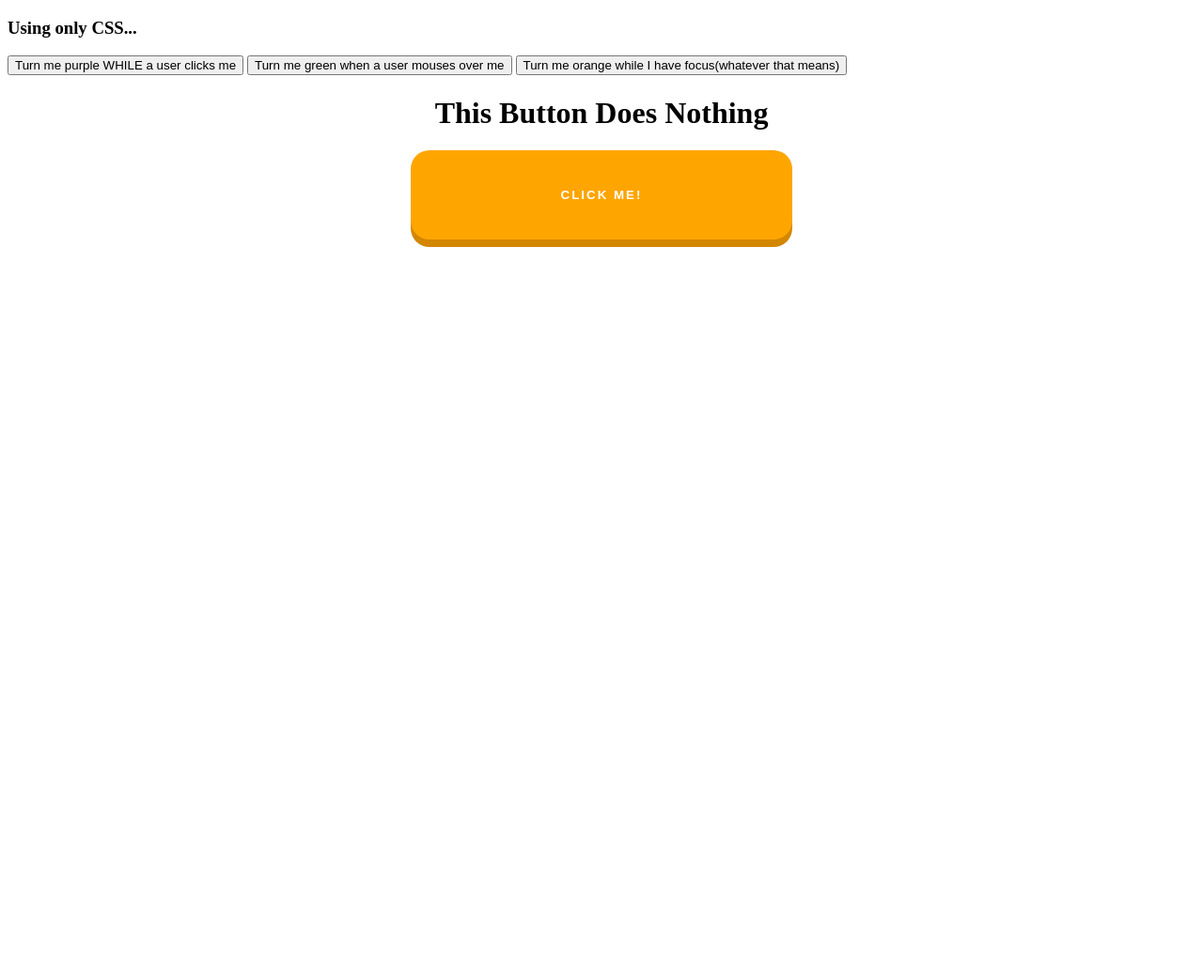
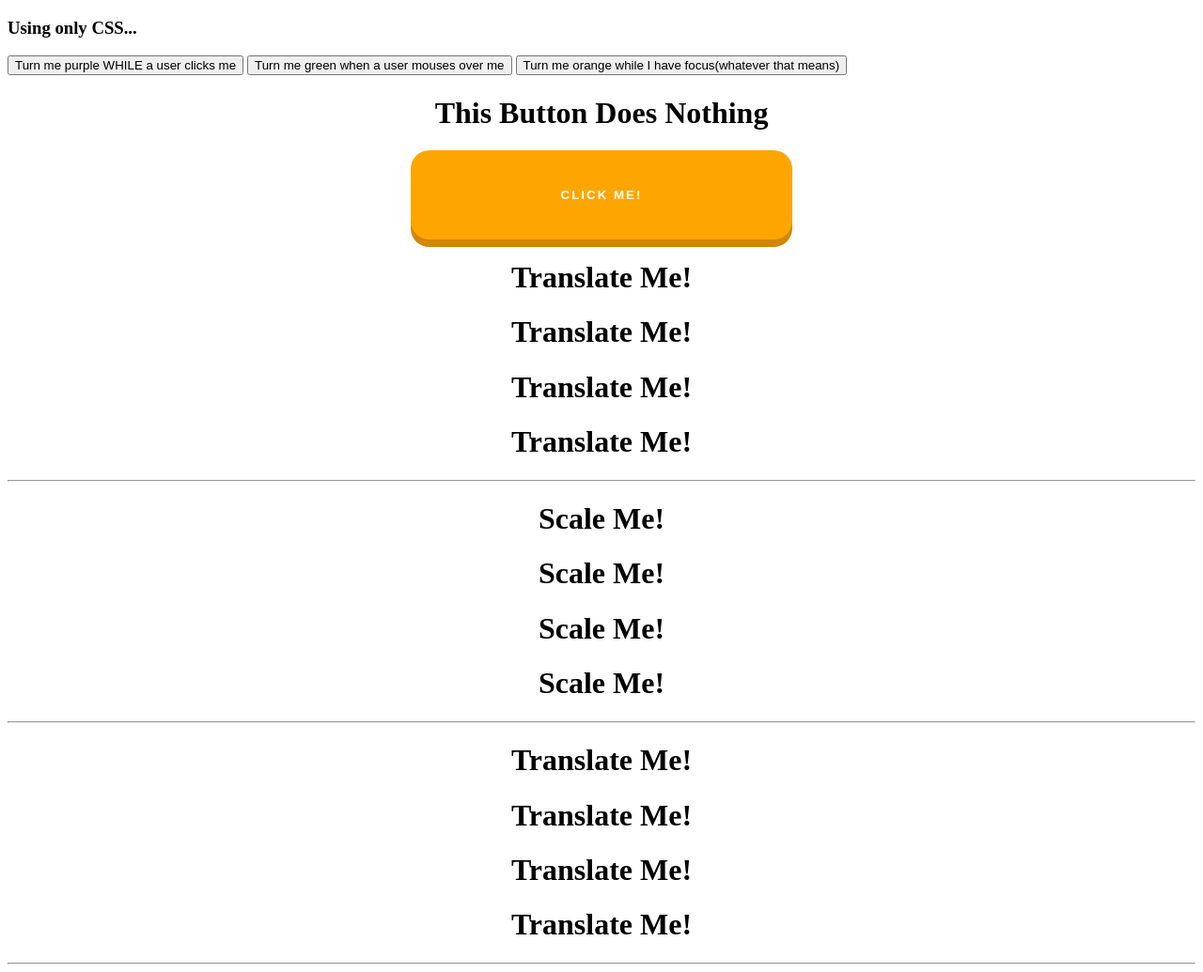
Before and after one commit to MarkCarbonell98/SASS_lessons_udemy, a plain HTML site: page index.html in a window 1280 px wide. Shown: the whole page at 94% size. Before the commit the page ends 800 px from the top, so only its background shows below. Drawn offline with Linux system fonts and the light colour scheme.

Commit message:
scales and transforms

```diff
--- a/index.html
+++ b/index.html
@@ -19,7 +19,25 @@
         <button class="btn">Click Me!</button>
     </div>
     <div class="transform-effect">
-
+        <h1 class="translate">Translate Me!</h1>
+        <h1 class="translate1">Translate Me!</h1>
+        <h1 class="translate2">Translate Me!</h1>
+        <h1 class="translate3">Translate Me!</h1>
+        <hr>
+    </div>
+    <div class="scaling-effect">
+        <h1 class="scaling">Scale Me!</h1>
+        <h1 class="scaling1">Scale Me!</h1>
+        <h1 class="scaling2">Scale Me!</h1>
+        <h1 class="scaling3">Scale Me!</h1>
+        <hr>
+    </div>
+    <div class="transform-effect">
+        <h1 class="translate">Translate Me!</h1>
+        <h1 class="translate1">Translate Me!</h1>
+        <h1 class="translate2">Translate Me!</h1>
+        <h1 class="translate3">Translate Me!</h1>
+        <hr>
     </div>
 </body>
 </html>
--- a/styles.css
+++ b/styles.css
@@ -45,3 +45,31 @@ h1 {
 
 /* introduction to transform  */
 /* lets you move warp, rotate and scale elements  */
+.translate:hover {
+    transform: translateX(100px);
+}
+.translate1:hover {
+    transform: translate(0,100px);
+}
+.translate2:hover {
+    transform: translateY(100px);
+}
+.translate3:hover {
+    transform: translate(100px, 50px);
+}
+
+/* scaling allows you to play with the size and dimentions of an elements */
+.scaling:hover {
+    transform: scaleX(3)
+}
+.scaling1:hover {
+    transform: scaleY(3)
+}
+.scaling2:hover {
+    transform: scale(-1);
+    transform-origin: 0 0;
+}
+.scaling3:hover {
+    transform: scale(0.5, -3);
+    transform-origin: left;
+}
```
